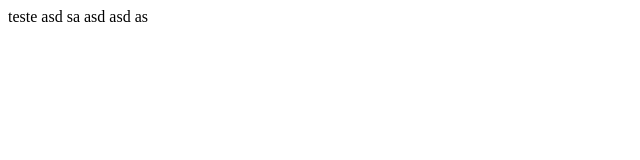
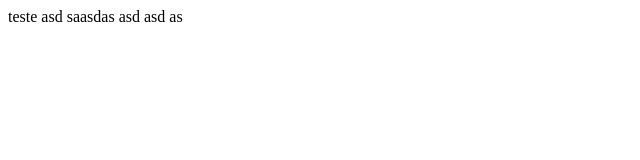
Before and after one commit to LuanTrindade95/meu_projeto_versionado, a plain HTML site: page index.html in a window 1280 px wide. Shown: the full height of the page, 0-640 px from the left. Drawn offline with Linux system fonts and the light colour scheme.

Commit message:
Update index.html

```diff
--- a/index.html
+++ b/index.html
@@ -2,7 +2,7 @@
 	<body>
 		teste
 		asd
-		sa
+		saasdas
 		asd
 		asd
 		as
```
